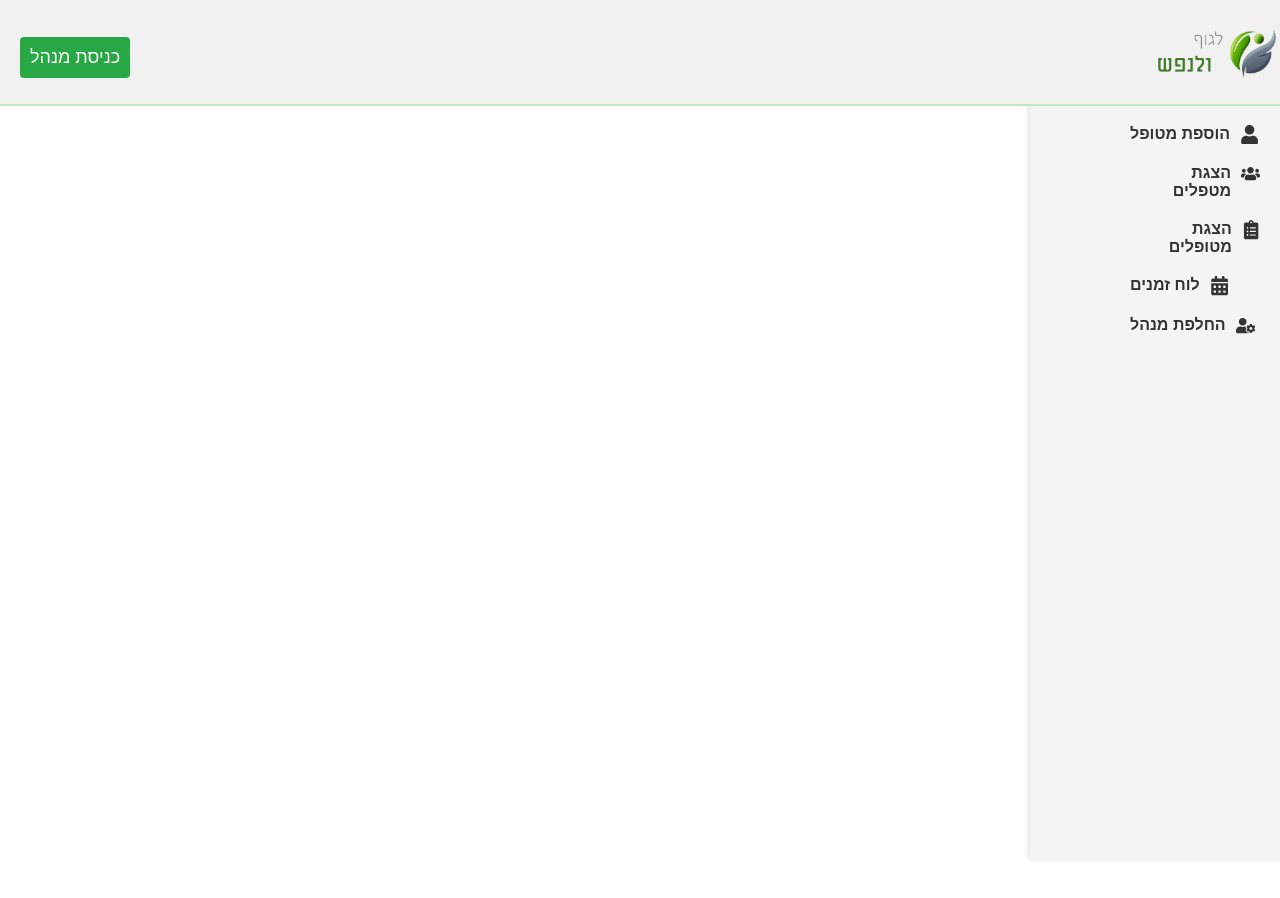
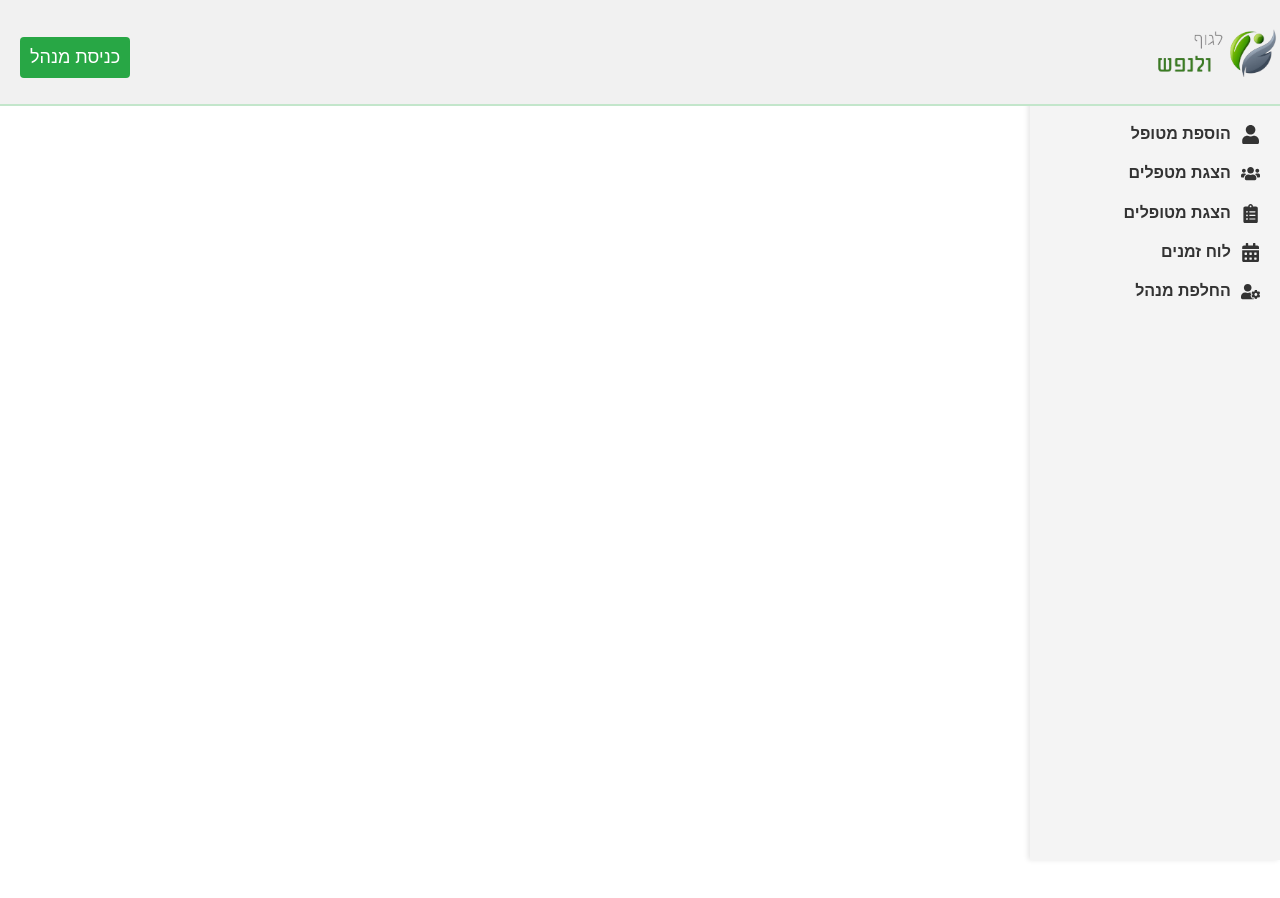
Before and after one commit to gmalkiel/Health_clinic_app, a React (Vite) app in the folder client/: page /navigation in a window 1280 px wide. Built offline with nearby package versions, Linux system fonts and the light colour scheme.

Commit message:
Navigation

```diff
--- a/client/src/components/Navigation.jsx
+++ b/client/src/components/Navigation.jsx
@@ -33,7 +33,7 @@ const Navigation = () => {
           </Link>
         </li>
         <li>
-          <Link to="/replaceManager">
+          <Link to="/replace_Manager">
             <FaUserCog className="icon" /> החלפת מנהל
           </Link>
         </li>
--- a/client/src/css/Navigation.css
+++ b/client/src/css/Navigation.css
@@ -16,17 +16,18 @@
 }
 
 .side-navigation li {
-    padding: 10px 20px 10px 40% ;
+  padding: 10px 20px;
+  text-align: right; /* יישור לימין עבור כל הרשימה */
 }
 
 .side-navigation li a {
+  color: #333;
   text-decoration: none;
-    color: #333;
   font-weight: bold;
-    display: flex;
-    align-items: right;
-    justify-content: flex-end; /* חשוב - כדי שהאייקון יופיע קודם */
-    direction: rtl; /* הגדרת כיוון מימין לשמאל */
+  display: inline-block; /* שימוש ב-inline-block במקום flex */
+  width: 100%;
+  text-align: right; /* יישור טקסט לימין */
+  direction: rtl; /* כיוון מימין לשמאל */
 }
 
 .side-navigation li a:hover {
@@ -36,4 +37,5 @@
 .icon {
   margin-left: 10px; /* רווח בין האייקון לכיתוב */
   font-size: 1.2em;
+  float: right; /* יישור האייקון לימין */
 }
```
Lines whose indentation alone changed are shown as unchanged.
